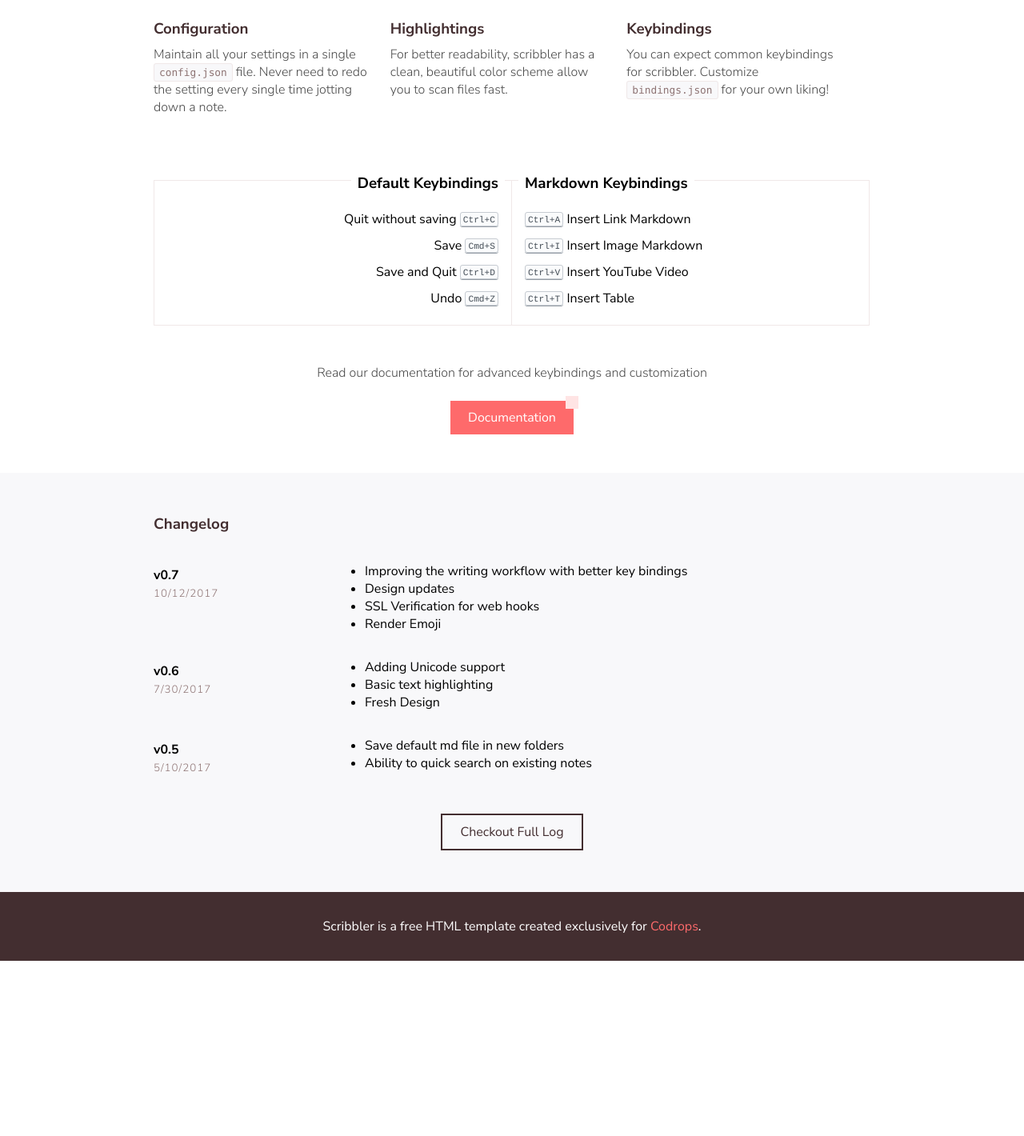
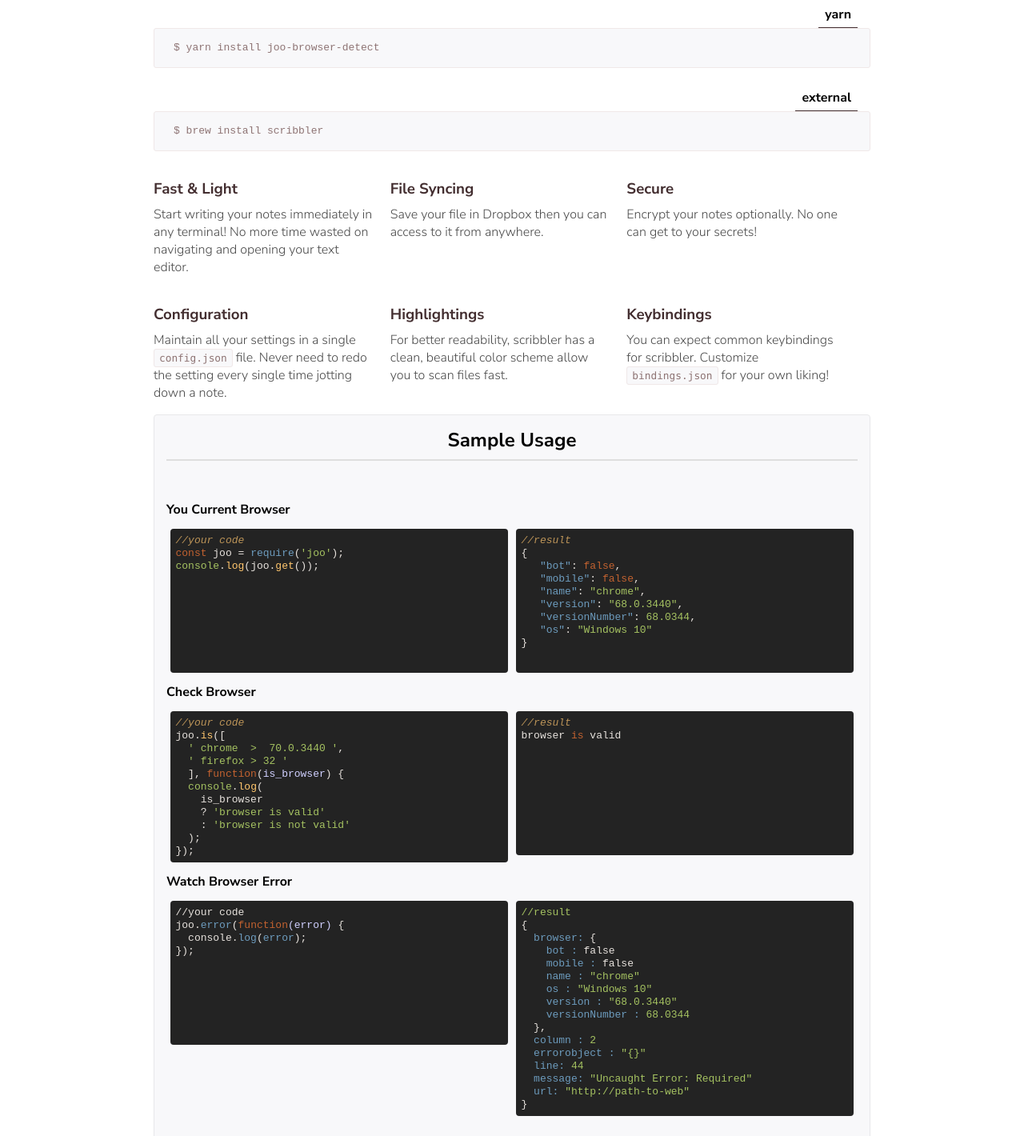
Before and after one commit to shayanypn/joo-browser-detect, a website built with webpack: page deploy/index.html in a window 1280 px wide. Shown: the part 802-2222 px from the top of the page at 80% size. Before the commit the page ends 2003 px from the top, so only its background shows below. Built offline with nearby package versions, Linux system fonts and the light colour scheme.

Commit message:
modify the deploy and README

```diff
--- a/app/joo.js
+++ b/app/joo.js
@@ -1,5 +1,5 @@
 import detect from './detect-browser.js';
-import { operator, ruleMapper } from './utilities.js';
+import { operator, ruleMapper, isArray } from './utilities.js';
 
 function JOO() {
 	let browserInfo = detect();
@@ -26,6 +26,14 @@
 		is: function (rules, callback) {
 			let valid = true;
 
+			if (typeof rules === 'string') {
+				rules = rules.split(',');
+			}
+
+			if (!isArray(rules)) {
+				console.warn('Rules is not valid');
+			}
+
 			rules.forEach(rule => {
 				const condition = ruleMapper(rule);
 
@@ -45,14 +53,16 @@
 		},
 
 		error: function (callback) {
+
+			if (typeof window !== undefined) {
 				window.onerror = function (msg, url, lineNo, columnNo, error) {
 					const errorInfo = {
-					Message: msg,
-					URL: url,
-					Line: lineNo,
-					Column: columnNo,
-					Errorobject: JSON.stringify(error),
-					Browser: browserInfo
+						message: msg,
+						url: url,
+						line: lineNo,
+						column: columnNo,
+						errorobject: JSON.stringify(error),
+						browser: browserInfo
 					};
 
 					if (typeof callback === 'function') {
@@ -61,6 +71,9 @@
 
 					return false;
 				};
+			} else {
+				console.warn('window not recognized.');
+			}
 		},
 
 		isOrError: function (rules, callback) {
--- a/app/utilities.js
+++ b/app/utilities.js
@@ -1,4 +1,8 @@
 'use stric';
+
+function isArray(obj) {
+  return (obj instanceof Array);
+}
 
 /**
  * create a filter array function
@@ -74,6 +78,7 @@
 }
 
 module.exports = {
+  isArray: isArray,
   filter: filter,
   versionNumber: versionNumber,
   buildRules: buildRules,
--- a/deploy/index.html
+++ b/deploy/index.html
@@ -4,7 +4,7 @@
       <meta charset="utf-8">
       <meta name="description" content="">
       <meta name="viewport" content="width=device-width, initial-scale=1">
-      <title>Scribbler - a codding landing page template for codrops</title>
+      <title>Joo - Browser Detect</title>
       <link rel="stylesheet" href="https://cdnjs.cloudflare.com/ajax/libs/font-awesome/4.7.0/css/font-awesome.min.css">
       <link href="https://fonts.googleapis.com/css?family=Nunito+Sans:300,400,600,700,800,900" rel="stylesheet">
       <link rel="stylesheet" href="https://cdnjs.cloudflare.com/ajax/libs/highlight.js/9.12.0/styles/railscasts.min.css">
@@ -17,18 +17,18 @@
       <div class="logo"></div>
       <ul class="menu">
         <div class="menu__item toggle"><span></span></div>
-        <li class="menu__item"><a href="doc.html" class="link link--dark"><i class="fa fa-book"></i> Documentation</a></li>
-        <li class="menu__item"><a href="" class="link link--dark"><i class="fa fa-github"></i> Github</a></li>
+        <li class="menu__item"><a href="joo-browser-detect/doc.html" class="link link--dark"><i class="fa fa-book"></i> Documentation</a></li>
+        <li class="menu__item"><a href="https://github.com/shayanypn/joo-browser-detect" class="link link--dark"><i class="fa fa-github"></i> Github</a></li>
       </ul>
     </nav>
     <div class="hero">
-      <h1 class="hero__title">Scribbler</h1>
-      <p class="hero__description">Take your markdown notes in terminal</p>
+      <h1 class="hero__title">Joo</h1>
+      <p class="hero__description">This is a package that attempts to be a tool for helping people detecting browser, check for support/valid browser and fire when a browser error happens</p>
     </div>
     <div class="hero__terminal">
       <pre>
         <!-- Place your demo code here -->
-        <code class="shell-session demo">hyperyolo ~ $ </code>
+        <code class="shell-session demo">shayanypn ~ $ </code>
       </pre>
     </div>
     <div class="wrapper">
@@ -36,14 +36,37 @@
         <h3 class="section__title">Installation</h3>
         <div class="tab__container">
           <ul class="tab__menu">
-            <li class="tab active" data-tab="mac">mac</li>
-            <li class="tab" data-tab="linux">linux</li>
-            <li class="tab" data-tab="win">win</li>
+            <li class="tab active" data-tab="npm">npm</li>
           </ul>
           <pre class="nohighlight code">
-            <code class="tab__pane active mac">$  brew install scribbler</code>
-            <code class="tab__pane linux">$  apt-get install scribbler</code>
-            <code class="tab__pane win">$  gem install scribbler</code>
+            <code class="tab__pane active npm">$  npm install joo-browser-detect --save</code>
+          </pre>
+        </div>
+        <br />
+        <div class="tab__container">
+          <ul class="tab__menu">
+            <li class="tab active" data-tab="bower">bower</li>
+          </ul>
+          <pre class="nohighlight code">
+            <code class="tab__pane active bower">$  bower install joo-browser-detect</code>
+          </pre>
+        </div>
+        <br />
+        <div class="tab__container">
+          <ul class="tab__menu">
+            <li class="tab active" data-tab="yarn">yarn</li>
+          </ul>
+          <pre class="nohighlight code">
+            <code class="tab__pane active yarn">$  yarn install joo-browser-detect</code>
+          </pre>
+        </div>
+        <br />
+        <div class="tab__container">
+          <ul class="tab__menu">
+            <li class="tab active" data-tab="external">external</li>
+          </ul>
+          <pre class="nohighlight code">
+            <code class="tab__pane active external">$  brew install scribbler</code>
           </pre>
         </div>
       </div>
@@ -73,21 +96,79 @@
           <p>You can expect common keybindings for scribbler. Customize <span class="code code--inline">bindings.json</span> for your own liking! </p>
         </div>
       </div>
-      <div class="keybinding">
-        <ul class="keybinding__detail">
-          <h3 class="keybinding__title">Default Keybindings</h3>
-          <li>Quit without saving <span class="keybinding__label">Ctrl+C</span></li>
-          <li>Save <span class="keybinding__label">Cmd+S</span></li>
-          <li>Save and Quit <span class="keybinding__label">Ctrl+D</span></li>
-          <li>Undo <span class="keybinding__label">Cmd+Z</span></li>
-        </ul>
-        <ul class="keybinding__detail">
-          <h3 class="keybinding__title">Markdown Keybindings</h3>
-          <li><span class="keybinding__label">Ctrl+A</span> Insert Link Markdown</li>
-          <li><span class="keybinding__label">Ctrl+I</span> Insert Image Markdown</li>
-          <li><span class="keybinding__label">Ctrl+V</span> Insert YouTube Video</li>
-          <li><span class="keybinding__label">Ctrl+T</span> Insert Table</li>
-        </ul>
+
+      <div class="samples">
+          <h2>Sample Usage</h2>
+          <hr>
+          <h4 class="sample__title">You Current Browser</h4>
+          <div class="sample__box">
+            <div class="sample__slide">
+              <pre><code>//your code
+const joo = require('joo');
+console.log(joo.get());</code></pre>
+            </div>
+            <div class="sample__slide">
+          <pre><code>//result
+{
+   "bot": false,
+   "mobile": false,
+   "name": "chrome",
+   "version": "68.0.3440",
+   "versionNumber": 68.0344,
+   "os": "Windows 10"
+}</code></pre>
+            </div>
+          </div>
+
+          <h4 class="sample__title">Check Browser</h4>
+          <div class="sample__box">
+            <div class="sample__slide">
+              <pre><code>//your code
+joo.is([
+  ' chrome  >  70.0.3440 ',
+  ' firefox > 32 '
+  ], function(is_browser) {
+  console.log(
+    is_browser
+    ? 'browser is valid'
+    : 'browser is not valid'
+  );
+});</code></pre>
+            </div>
+            <div class="sample__slide">
+              <pre><code>//result
+browser is valid</code></pre>
+            </div>
+          </div>
+
+          <h4 class="sample__title">Watch Browser Error</h4>
+          <div class="sample__box">
+            <div class="sample__slide">
+              <pre><code>//your code
+joo.error(function(error) {
+  console.log(error);
+});</code></pre>
+            </div>
+            <div class="sample__slide">
+              <pre><code>//result
+{
+  browser: {
+    bot : false
+    mobile : false
+    name : "chrome"
+    os : "Windows 10"
+    version : "68.0.3440"
+    versionNumber : 68.0344
+  },
+  column : 2
+  errorobject : "{}"
+  line: 44
+  message: "Uncaught Error: Required"
+  url: "http://path-to-web"
+}</code></pre>
+            </div>
+          </div>
+
       </div>
       <div class="callout">
         <p>Read our documentation for advanced keybindings and customization</p>
@@ -99,40 +180,12 @@
         <h3 class="section__title">Changelog</h3>
         <div class="changelog__item">
           <div class="changelog__meta">
-            <h4 class="changelog__title">v0.7</h4>
-            <small class="changelog__date">10/12/2017</small>
+            <h4 class="changelog__title">v0.0.1</h4>
+            <small class="changelog__date">09/03/2018</small>
           </div>
           <div class="changelog__detail">
             <ul>
-              <li>Improving the writing workflow with better key bindings</li>
-              <li>Design updates</li>
-              <li>SSL Verification for web hooks</li>
-              <li>Render Emoji</li>
-            </ul>
-          </div>
-        </div>
-        <div class="changelog__item">
-          <div class="changelog__meta">
-            <h4 class="changelog__title">v0.6</h4>
-            <small class="changelog__date">7/30/2017</small>
-          </div>
-          <div class="changelog__detail">
-            <ul>
-              <li>Adding Unicode support</li>
-              <li>Basic text highlighting</li>
-              <li>Fresh Design</li>
-            </ul>
-          </div>
-        </div>
-        <div class="changelog__item">
-          <div class="changelog__meta">
-            <h4 class="changelog__title">v0.5</h4>
-            <small class="changelog__date">5/10/2017</small>
-          </div>
-          <div class="changelog__detail">
-            <ul>
-              <li>Save default md file in new folders</li>
-              <li>Ability to quick search on existing notes</li>
+              <li>Created library</li>
             </ul>
           </div>
         </div>
@@ -141,7 +194,7 @@
         </div>
       </div>
     </div>
-    <footer class="footer">Scribbler is a free HTML template created exclusively for <a href="https://tympanus.net/codrops/" target="_blank" class="link link--light">Codrops</a>.</footer>
+    <footer class="footer">this template created exclusively for <a rel="nofollow" href="https://tympanus.net/codrops/" target="_blank" class="link link--light">Codrops</a>.</footer>
     <script src="https://cdnjs.cloudflare.com/ajax/libs/highlight.js/9.12.0/highlight.min.js"></script>
     <script>hljs.initHighlightingOnLoad();</script>
     <script src="scribbler.js"></script>
--- a/deploy/scribbler-landing.css
+++ b/deploy/scribbler-landing.css
@@ -23,6 +23,7 @@
 
 .hero__description {
   margin: -1rem auto 2rem auto;
+  max-width: 500px;
 }
 
 .hero__terminal {
@@ -78,7 +79,7 @@
 }
 
 .keybinding__detail:first-child {
-  text-align: right;
+  /*text-align: right;*/
   padding-right: 1rem;
 }
 
@@ -178,3 +179,40 @@
     font-size: 0.8rem;
   }
 }
+.samples{
+  background: #f8f8fa;
+  border-radius: 4px;
+  border:1px solid #e8e8ea;
+  padding: 15px;
+}
+.samples h2{
+  text-align: center;
+  margin: 0px;
+}
+.samples hr{
+  border-bottom: 2px solid #dedede;
+  padding: 0px;
+  margin-bottom: 50px;
+}
+.sample__title{
+  margin: 0px;
+}
+.sample__box{
+  position: relative;
+  width: 100%;
+  display: flex;
+}
+.sample__slide{
+  width: 50%;
+  padding: 0 5px ;
+}
+
+.samples code{min-height: 180px;}
+
+pre{
+  border-radius: 4px;
+}
+code{
+  border-radius: 4px;
+  line-height: 1rem;
+}
--- a/deploy/scribbler.js
+++ b/deploy/scribbler.js
@@ -12,15 +12,20 @@
 // setup typewriter effect in the terminal demo
 if (document.getElementsByClassName('demo').length > 0) {
   var i = 0;
-  var txt = `scribbler
-            [Entry mode; press Ctrl+D to save and quit; press Ctrl+C to quit without saving]
-
-            ###todo for new year dinner party
-
-            - milk
-            - butter
-            - green onion
-            - lots and lots of kiwis 🥝`;
+  var txt = `// how joo work
+            const joo = require('joo');
+            joo.get();
+            {
+               "bot": false,
+               "mobile": false,
+               "name": "chrome",
+               "version": "68.0.3440",
+               "versionNumber": 68.0344,
+               "os": "Windows 10"
+            }
+            // or
+            joo.is('chrome > 70.0',is=>console.log(is?'valid':'not valid'););
+            `;
   var speed = 60;
 
   function typeItOut () {
```
Also changed, not shown: test/joo.spec.js (+13 -1 lines), README.md, dist/joo.js, 1 other file. Lines whose indentation alone changed are shown as unchanged.
